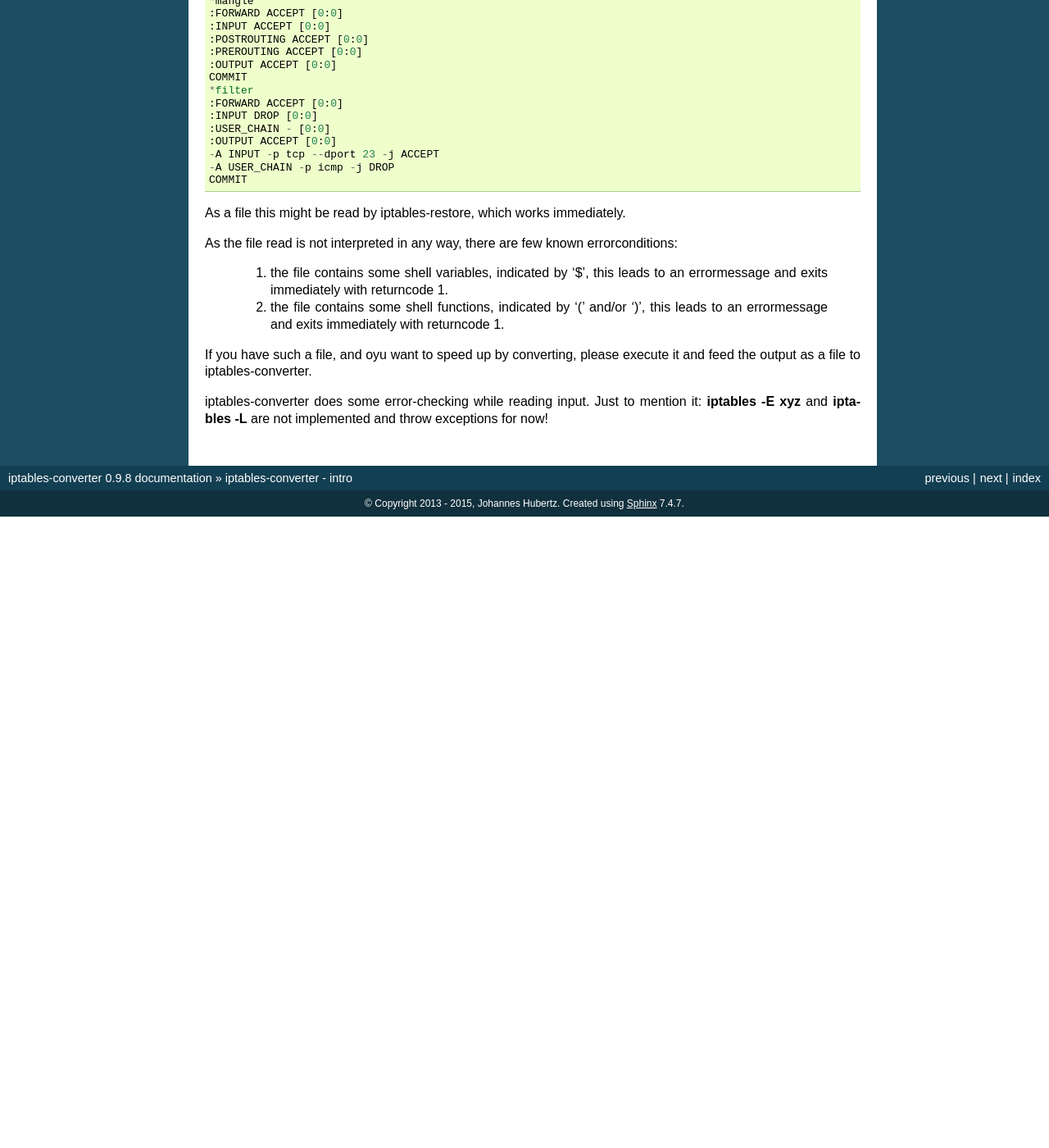
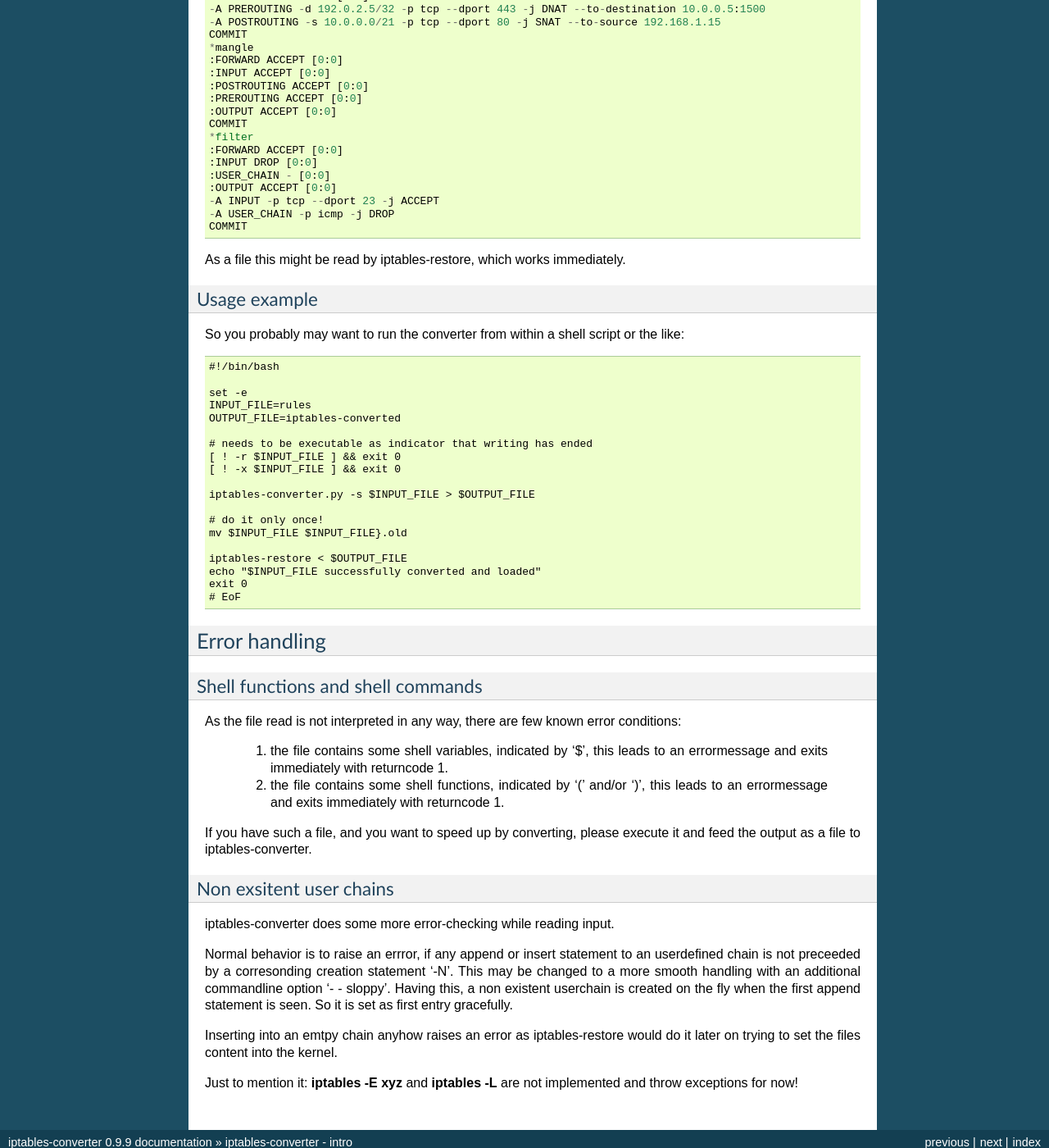
Before and after one commit to sl0/conv, a Sphinx documentation site: the page built from docs/source/iptables-converter.rst, in a window 1280 px wide and 1400 px high, scrolled down 624 px. Shown: the whole window at 82% size. Built offline with Sphinx 7.4.7, drawn with Linux system fonts in a browser that asks for light colours; before the commit the page ends 1254 px from its top, so only the background shows below that; some of the changed text lies outside the part shown.

Commit message:
Updates documentation
sloppy option mentioned in sphinx docs
man pages updated as well

```diff
--- a/docs/source/conf.py
+++ b/docs/source/conf.py
@@ -53,7 +53,7 @@ copyright = u'2013 - 2015, Johannes Hubertz'
 # The short X.Y version.
 version = '0.9'
 # The full version, including alpha/beta/rc tags.
-release = '0.9.8'
+release = '0.9.9'
 
 # The language for content autogenerated by Sphinx. Refer to documentation
 # for a list of supported languages.
--- a/docs/source/iptables-converter.rst
+++ b/docs/source/iptables-converter.rst
@@ -52,16 +55,64 @@ Given the above file as input the following is printed out::
 
 As a file this might be read by iptables-restore, which works immediately.
 
-As the file read is not interpreted in any way, there are few known errorconditions:
+Usage example
+-------------
+
+So you probably may want to run the converter from within a shell script
+or the like::
+
+    #!/bin/bash
+
+    set -e
+    INPUT_FILE=rules
+    OUTPUT_FILE=iptables-converted
+
+    # needs to be executable as indicator that writing has ended
+    [ ! -r $INPUT_FILE ] && exit 0
+    [ ! -x $INPUT_FILE ] && exit 0
+
+    iptables-converter.py -s $INPUT_FILE > $OUTPUT_FILE
+
+    # do it only once!
+    mv $INPUT_FILE $INPUT_FILE}.old
+
+    iptables-restore < $OUTPUT_FILE
+    echo "$INPUT_FILE successfully converted and loaded"
+    exit 0
+    # EoF
+
+
+
+Error handling
+==============
+
+Shell functions and shell commands
+----------------------------------
+
+As the file read is not interpreted in any way, there are few known error conditions:
 
   #) the file contains some shell variables, indicated by '$',
      this leads to an errormessage and exits immediately with returncode 1.
   #) the file contains some shell functions, indicated by '(' and/or ')',
      this leads to an errormessage and exits immediately with returncode 1.
 
-If you have such a file, and oyu want to speed up by converting, please
+If you have such a file, and you want to speed up by converting, please
 execute it and feed the output as a file to iptables-converter.
 
 
-iptables-converter does some error-checking while reading input.
+Non exsitent user chains
+------------------------
+
+iptables-converter does some more error-checking while reading input.
+
+Normal behavior is to raise an errror, if any append or insert
+statement to an userdefined chain is not preceeded by a corresonding
+creation statement '-N'. This may be changed to a more smooth
+handling with an additional commandline option '- - sloppy'.
+Having this, a non existent userchain is created on the fly when
+the first append statement is seen. So it is set as first entry gracefully.
+
+Inserting into an emtpy chain anyhow raises an error as iptables-restore
+would do it later on trying to set the files content into the kernel.
+
 Just to mention it: **iptables -E xyz** and **iptables -L** are not implemented and throw exceptions for now!
```
Also changed, not shown: other parts of docs/source/iptables-converter.rst (+3 -0 lines), docs/source/converter-tests.rst (+8 -2 lines), 2 other files.
